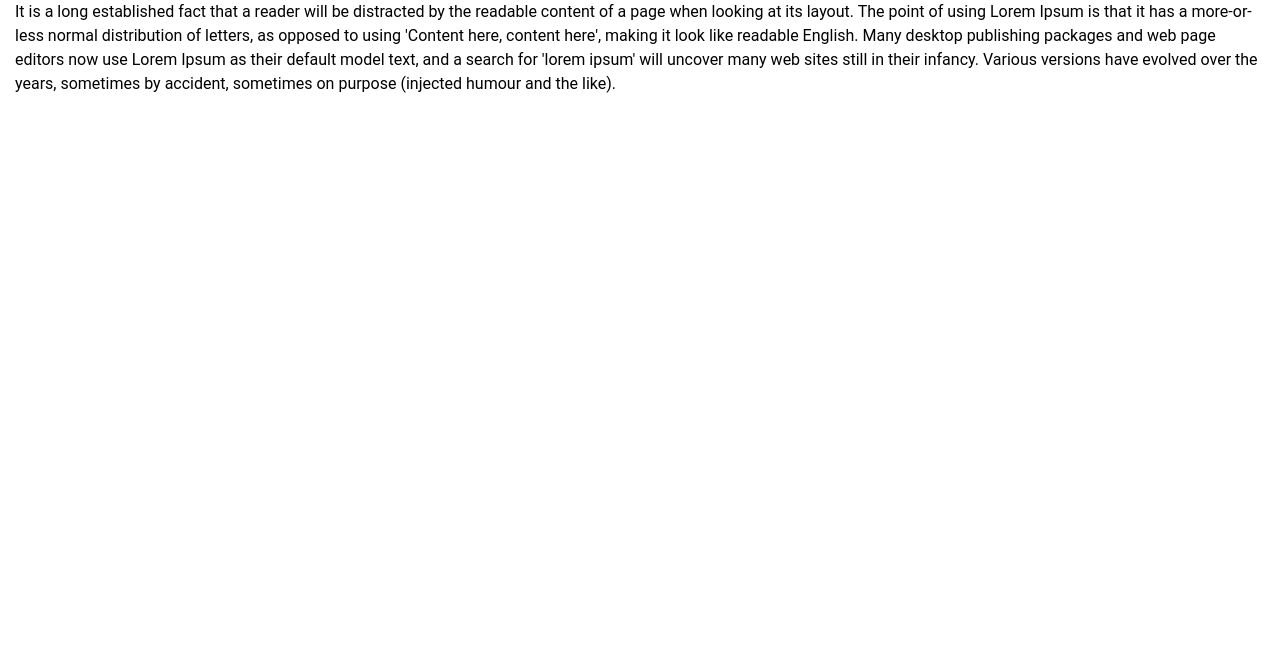
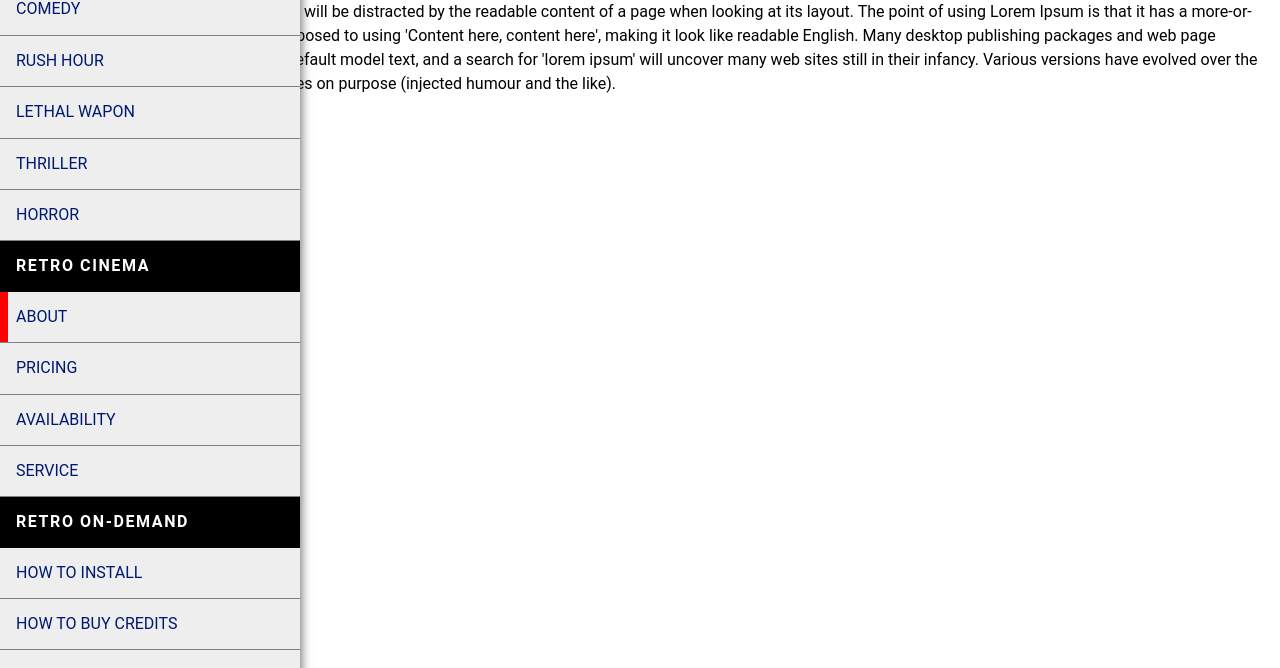
Before and after one commit to ferdiesletering/drawerr, a website: page index.html in a window 1280 px wide. Shown: the part 132-800 px from the top of the page. Drawn offline with nearby package versions, Linux system fonts and the light colour scheme.

Commit message:
draft work

```diff
--- a/src/index.html
+++ b/index.html
@@ -9,8 +9,8 @@
     <link href="https://fonts.googleapis.com/css?family=Roboto+Mono" rel="stylesheet">
     <link href="https://fonts.googleapis.com/icon?family=Material+Icons"
           rel="stylesheet">
-    <link rel="stylesheet" href="../node_modules/normalize.css/normalize.css">
-    <link rel="stylesheet" href="css/drawerr.css">
+    <link rel="stylesheet" href="node_modules/normalize.css/normalize.css">
+    <link rel="stylesheet" href="src/css/drawerr.css">
     <!-- color scheme https://material.io/color/#!/?view.left=0&view.right=0&primary.color=303F9F -->
     <style>
        body {
@@ -70,7 +70,7 @@
             <button class="toggleDrawerr"><i class="material-icons">menu</i></button>
         </li>
         <li>
-            <img src="images/logo.png">
+            <img src="src/images/logo.png">
         </li>
         <li>Movies</li>
         <li>Special offer</li>
@@ -89,11 +89,11 @@
                 <li>
                     <a href="#">
                         Comedy
-                        <ul>
-                            <li>Rush hour</li>
-                            <li>Lethal wapon</li>
-                        </ul>
                     </a>
+                    <ul>
+                        <li><a href="#">Rush hour</a></li>
+                        <li><a href="#">Lethal wapon</a></li>
+                    </ul>
                 </li>
                 <li><a href="#">Thriller</a></li>
                 <li><a href="#">Horror</a></li>
@@ -102,7 +102,7 @@
         <li>
             <div class="drawerr__title">Retro cinema</div>
             <ul>
-                <li><a href="#">About</a></li>
+                <li><a class="active" href="#">About</a></li>
                 <li><a href="#">Pricing</a></li>
                 <li><a href="#">Availability</a></li>
                 <li><a href="#">Service</a></li>
@@ -132,7 +132,7 @@
         </li>
     </ul>
 <nav>
-<script src="js/drawerr.js"></script>
+<script src="src/js/drawerr.js"></script>
 <script>
     new Drawerr( '#drawerr', '.toggleDrawerr' ).init();
 </script>
--- a/src/css/drawerr.css
+++ b/src/css/drawerr.css
@@ -2,30 +2,49 @@
 	box-sizing:border-box;
 }
 
+.drawerr::-webkit-scrollbar {
+	width: 4px;
+	height: 4px;
+}
+.drawerr::-webkit-scrollbar-thumb {
+	background: #000;
+	border-radius: 1em;
+	cursor: grab;
+}
+.drawerr::-webkit-scrollbar-track {
+	background: rgba(0, 0, 0, 0.05);
+}
+.drawerr body {
+	scrollbar-face-color: rgba(0, 0, 0, 0.07);
+	scrollbar-track-color: rgba(0, 0, 0, 0.05);
+}
 
 .drawerr {
 	position: fixed;
 	top:50px;
-	width:260px;
+	width:300px;
 	height:100%;
-	padding:1em;
-	overflow-y:scroll;
-	transform:translateX(-260px);
+	padding:1em 0;
+	overflow-y:auto;
+	overflow-x:hidden;
+	/*transform:translateX(-260px);*/
 	transition:all 300ms cubic-bezier(0.175, 0.885, 0.335, 1.05);
 	background:#eee;
+	box-shadow:1px 0px 10px 0px rgba(50, 50, 50, 0.75);
 }
 
 .drawerr__title {
 	font-weight:700;
-	padding-bottom:4px;
+	padding:1em 0 1em 1em;
 	letter-spacing: .10em;
 	text-transform: uppercase;
-	color:#001970;
+	background:#000;
+	color:#fff;
 }
 
 .drawerr ul {
-	list-style:none;
-	padding:0 0 15px 0;
+	list-style: none;
+	padding: 0;
 }
 
 .drawerr > ul {
@@ -33,20 +52,28 @@
 	padding-bottom:30px;
 }
 
-.drawerr ul > li {
-	padding:5px 0;
+.drawerr a {
+	display:block;
+	padding:1em 0 1em 1em;
+	border-bottom:1px solid grey;
+	text-transform: uppercase;
+}
+
+.drawerr a.active {
+	position: relative;
+}
+
+.drawerr a.active:before {
+	content: " ";
+	position: absolute;
+	left:0;
+	top:0;
+	width:8px;
+	height:100%;
+	background:red;
 }
 
 .drawerr ul ul li:last-child {
-	padding-bottom:0;
-}
-
-.drawerr ul ul {
-	padding:8px 0 8px 15px;
-}
-
-.drawerr ul ul ul {
-	padding-top:4px;
 	padding-bottom:0;
 }
 
```
Also changed, not shown: 1 other file.
